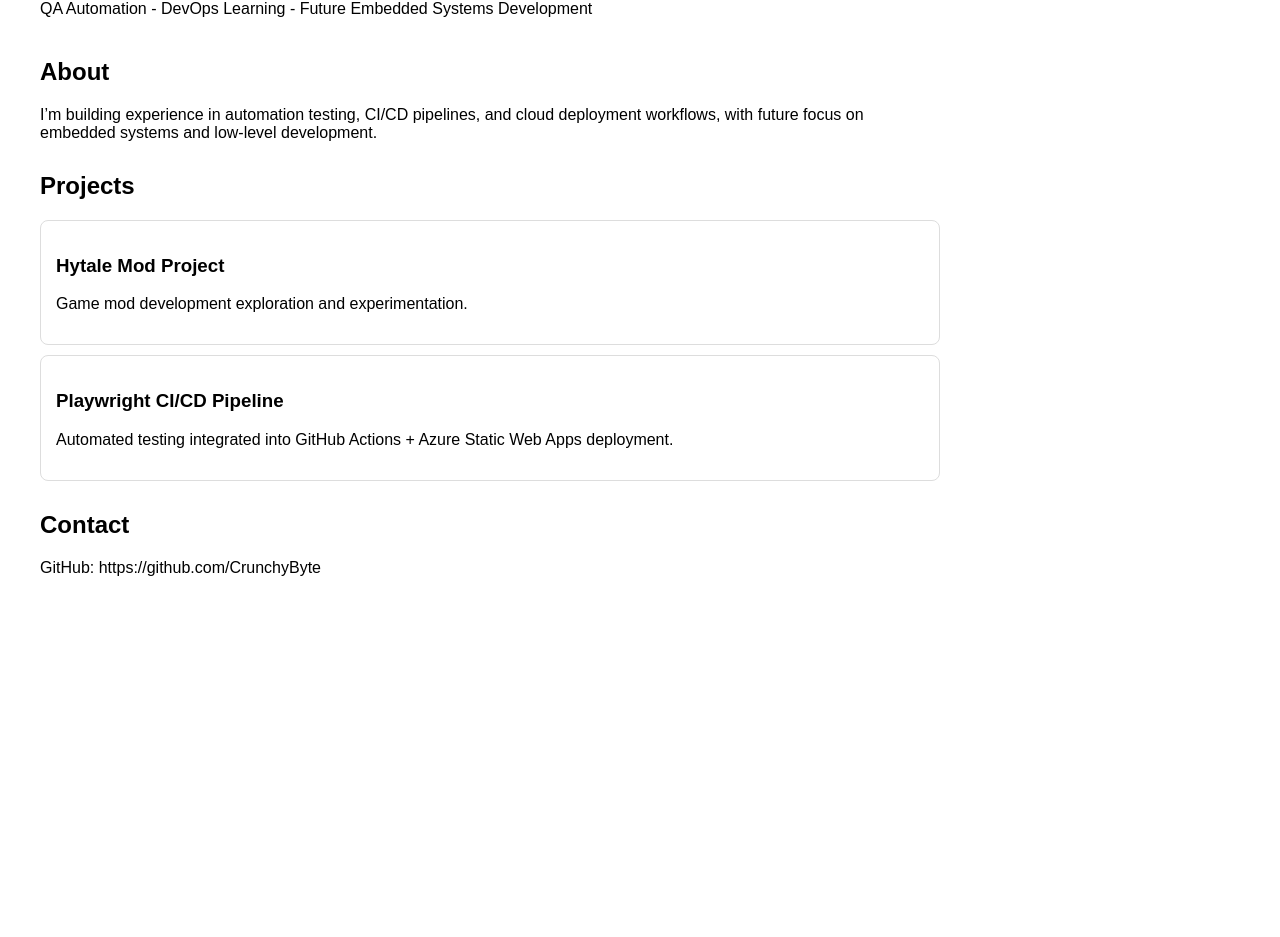
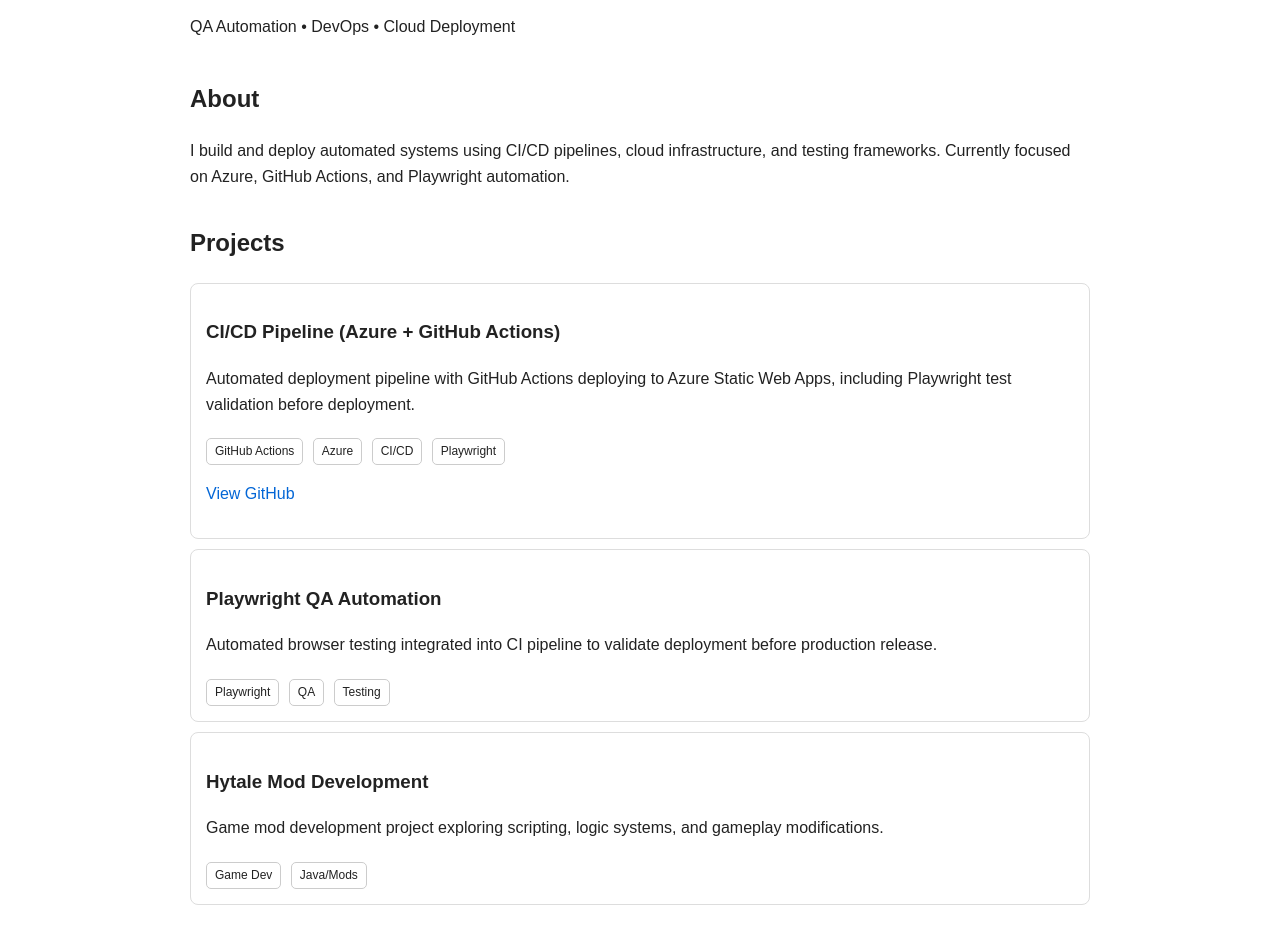
Before and after one commit to CrunchyByte/dev-porfolio, a website: page index.html in a window 1280 px wide. Shown: the part 93-1030 px from the top of the page. Before the commit the page ends 800 px from the top, so only its background shows below. Drawn offline with Linux system fonts and the light colour scheme.

Commit message:
Update index.html

```diff
--- a/index.html
+++ b/index.html
@@ -1,42 +1,71 @@
 <!DOCTYPE html>
-<html>
+<html lang="en">
 <head>
+  <meta charset="UTF-8" />
+  <meta name="viewport" content="width=device-width, initial-scale=1.0" />
   <title>Dev Portfolio</title>
+
   <style>
     body {
       font-family: Arial, sans-serif;
-      margin: 40px;
+      margin: 40px auto;
       max-width: 900px;
+      line-height: 1.6;
+      color: #222;
     }
+
     header {
       margin-bottom: 40px;
     }
+
     h1 {
       margin-bottom: 5px;
     }
+
     .section {
-      margin-bottom: 30px;
+      margin-bottom: 35px;
     }
+
     .card {
-      padding: 15px;
       border: 1px solid #ddd;
       border-radius: 8px;
+      padding: 15px;
       margin-top: 10px;
+    }
+
+    .tag {
+      display: inline-block;
+      padding: 3px 8px;
+      font-size: 12px;
+      border: 1px solid #ccc;
+      border-radius: 5px;
+      margin-right: 5px;
+      margin-top: 5px;
+    }
+
+    a {
+      color: #0366d6;
+      text-decoration: none;
+    }
+
+    a:hover {
+      text-decoration: underline;
     }
   </style>
 </head>
+
 <body>
 
 <header>
   <h1>Dev Portfolio</h1>
-  <p>QA Automation - DevOps Learning - Future Embedded Systems Development</p>
+  <p>QA Automation • DevOps • Cloud Deployment</p>
 </header>
 
 <div class="section">
   <h2>About</h2>
   <p>
-    I’m building experience in automation testing, CI/CD pipelines, and cloud deployment workflows,
-    with future focus on embedded systems and low-level development.
+    I build and deploy automated systems using CI/CD pipelines, cloud infrastructure, and testing frameworks.
+    Currently focused on Azure, GitHub Actions, and Playwright automation.
   </p>
 </div>
 
@@ -44,19 +73,56 @@
   <h2>Projects</h2>
 
   <div class="card">
-    <h3>Hytale Mod Project</h3>
-    <p>Game mod development exploration and experimentation.</p>
+    <h3>CI/CD Pipeline (Azure + GitHub Actions)</h3>
+    <p>
+      Automated deployment pipeline with GitHub Actions deploying to Azure Static Web Apps,
+      including Playwright test validation before deployment.
+    </p>
+    <div>
+      <span class="tag">GitHub Actions</span>
+      <span class="tag">Azure</span>
+      <span class="tag">CI/CD</span>
+      <span class="tag">Playwright</span>
+    </div>
+    <p><a href="https://github.com/yourusername">View GitHub</a></p>
   </div>
 
   <div class="card">
-    <h3>Playwright CI/CD Pipeline</h3>
-    <p>Automated testing integrated into GitHub Actions + Azure Static Web Apps deployment.</p>
+    <h3>Playwright QA Automation</h3>
+    <p>
+      Automated browser testing integrated into CI pipeline to validate deployment before production release.
+    </p>
+    <div>
+      <span class="tag">Playwright</span>
+      <span class="tag">QA</span>
+      <span class="tag">Testing</span>
+    </div>
+  </div>
+
+  <div class="card">
+    <h3>Hytale Mod Development</h3>
+    <p>
+      Game mod development project exploring scripting, logic systems, and gameplay modifications.
+    </p>
+    <div>
+      <span class="tag">Game Dev</span>
+      <span class="tag">Java/Mods</span>
+    </div>
   </div>
 </div>
 
 <div class="section">
+  <h2>Skills</h2>
+  <p>
+    Azure • GitHub Actions • Playwright • Selenium • AWS (basic) • CI/CD • Testing Automation
+  </p>
+</div>
+
+<div class="section">
   <h2>Contact</h2>
-  <p>GitHub: https://github.com/CrunchyByte</p>
+  <p>
+    GitHub: <a href="https://github.com/CrunchyByte">CrunchyByte</a>
+  </p>
 </div>
 
 </body>
```
